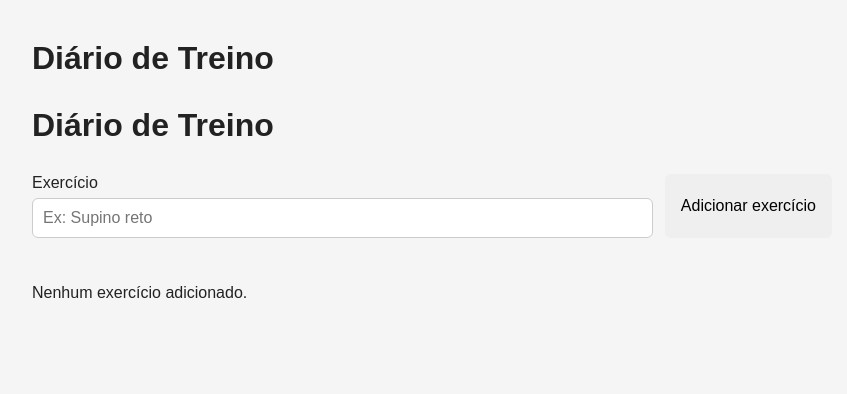
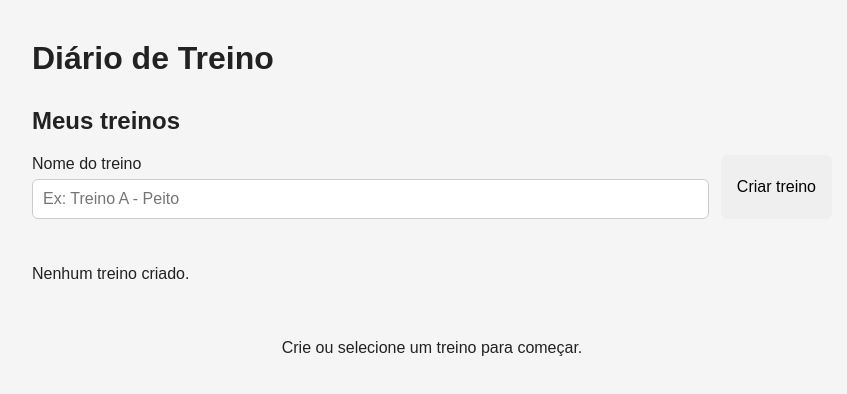
Before and after one commit to NicolasAlmeida890/Ares, a React (Vite) app in the folder diario-de-treino/: page / in a window 1280 px wide. Shown: the top 394 px of the page, without its empty margins (208-1055 px from the left). Built offline with nearby package versions, Linux system fonts and the light colour scheme.

Commit message:
feat: adicionando estrutura de treinos

```diff
--- a/diario-de-treino/src/App.css
+++ b/diario-de-treino/src/App.css
@@ -101,3 +101,34 @@ button:hover {
 .cabecalho-principal h1 {
   margin: 0;
 }
+
+.secao-treinos {
+  margin-bottom: 40px;
+}
+
+.lista-treinos {
+  display: flex;
+  flex-wrap: wrap;
+  gap: 10px;
+}
+
+.treino-item {
+  display: flex;
+  gap: 5px;
+  padding: 6px;
+  border: 1px solid #ddd;
+  border-radius: 8px;
+}
+
+.treino-ativo {
+  border: 2px solid #222;
+}
+
+.treino-selecionado {
+  margin-top: 30px;
+}
+
+.mensagem-selecao {
+  text-align: center;
+  margin-top: 40px;
+}
--- a/diario-de-treino/src/App.tsx
+++ b/diario-de-treino/src/App.tsx
@@ -1,4 +1,4 @@
-import { useEffect,useState } from 'react'
+import { useEffect, useState } from 'react'
 import './App.css'
 
 import ExercicioCard from './components/ExercicioCard'
@@ -6,39 +6,68 @@ import ExercicioCard from './components/ExercicioCard'
 import type {
   Exercicio,
   Serie,
+  Treino,
 } from './types/treino'
 
 function App() {
-  function limparTreino() {
-    setExercicios([])
+  const [nomeTreino, setNomeTreino] = useState('')
+  const [nomeExercicio, setNomeExercicio] = useState('')
+
+  const [treinos, setTreinos] = useState<Treino[]>(() => {
+    const treinosSalvos = localStorage.getItem('treinos')
+
+    if (treinosSalvos) {
+      return JSON.parse(treinosSalvos)
     }
 
-  const [nomeExercicio, setNomeExercicio] =
-    useState('')
+    return []
+  })
 
-  const [exercicios, setExercicios] = useState<Exercicio[]>(() => {
-    const dadosSalvos = localStorage.getItem('exercicios')
-
-    if (!dadosSalvos) {
-      return []
-    }
-
-    return JSON.parse(dadosSalvos)
-  })
+  const [treinoAtivoId, setTreinoAtivoId] =
+    useState<number | null>(null)
 
   useEffect(() => {
     localStorage.setItem(
-      'exercicios',
-      JSON.stringify(exercicios)
+      'treinos',
+      JSON.stringify(treinos)
     )
-  }, [exercicios])
+  }, [treinos])
+
+  const treinoAtivo = treinos.find(
+    (treino) => treino.id === treinoAtivoId
+  )
+
+  function criarTreino(
+    event: React.FormEvent<HTMLFormElement>
+  ) {
+    event.preventDefault()
+
+    if (!nomeTreino.trim()) {
+      return
+    }
+
+    const novoTreino: Treino = {
+      id: Date.now(),
+      nome: nomeTreino,
+      data: new Date().toISOString(),
+      exercicios: [],
+    }
+
+    setTreinos((treinosAtuais) => [
+      ...treinosAtuais,
+      novoTreino,
+    ])
+
+    setTreinoAtivoId(novoTreino.id)
+    setNomeTreino('')
+  }
 
   function adicionarExercicio(
     event: React.FormEvent<HTMLFormElement>
   ) {
     event.preventDefault()
 
-    if (!nomeExercicio.trim()) {
+    if (!nomeExercicio.trim() || !treinoAtivoId) {
       return
     }
 
@@ -48,10 +77,21 @@ function App() {
       series: [],
     }
 
-    setExercicios([
-      ...exercicios,
+    setTreinos((treinosAtuais) =>
+      treinosAtuais.map((treino) => {
+        if (treino.id !== treinoAtivoId) {
+          return treino
+        }
+
+        return {
+          ...treino,
+          exercicios: [
+            ...treino.exercicios,
             novoExercicio,
-    ])
+          ],
+        }
+      })
+    )
 
     setNomeExercicio('')
   }
@@ -60,9 +100,21 @@ function App() {
     exercicioId: number,
     novaSerie: Serie
   ) {
-    setExercicios((exerciciosAtuais) =>
-      exerciciosAtuais.map((exercicio) => {
-        if (exercicio.id === exercicioId) {
+    setTreinos((treinosAtuais) =>
+      treinosAtuais.map((treino) => {
+        if (treino.id !== treinoAtivoId) {
+          return treino
+        }
+
+        return {
+          ...treino,
+
+          exercicios: treino.exercicios.map(
+            (exercicio) => {
+              if (exercicio.id !== exercicioId) {
+                return exercicio
+              }
+
               return {
                 ...exercicio,
                 series: [
@@ -71,8 +123,8 @@ function App() {
                 ],
               }
             }
-
-        return exercicio
+          ),
+        }
       })
     )
   }
@@ -83,8 +135,17 @@ function App() {
     repeticoes: number,
     carga: number
   ) {
-    setExercicios((exerciciosAtuais) =>
-      exerciciosAtuais.map((exercicio) => {
+    setTreinos((treinosAtuais) =>
+      treinosAtuais.map((treino) => {
+        if (treino.id !== treinoAtivoId) {
+          return treino
+        }
+
+        return {
+          ...treino,
+
+          exercicios: treino.exercicios.map(
+            (exercicio) => {
               if (exercicio.id !== exercicioId) {
                 return exercicio
               }
@@ -92,7 +153,8 @@ function App() {
               return {
                 ...exercicio,
 
-          series: exercicio.series.map((serie) => {
+                series: exercicio.series.map(
+                  (serie) => {
                     if (serie.id !== serieId) {
                       return serie
                     }
@@ -102,7 +164,11 @@ function App() {
                       repeticoes,
                       carga,
                     }
-          }),
+                  }
+                ),
+              }
+            }
+          ),
         }
       })
     )
@@ -112,49 +178,138 @@ function App() {
     exercicioId: number,
     serieId: number
   ) {
-    setExercicios((exerciciosAtuais) =>
-      exerciciosAtuais.map((exercicio) => {
+    setTreinos((treinosAtuais) =>
+      treinosAtuais.map((treino) => {
+        if (treino.id !== treinoAtivoId) {
+          return treino
+        }
+
+        return {
+          ...treino,
+
+          exercicios: treino.exercicios.map(
+            (exercicio) => {
               if (exercicio.id !== exercicioId) {
                 return exercicio
               }
 
               return {
                 ...exercicio,
-
                 series: exercicio.series.filter(
                   (serie) => serie.id !== serieId
+                ),
+              }
+            }
           ),
         }
       })
     )
   }
 
-  function excluirExercicio(
-    exercicioId: number
-  ) {
-    setExercicios((exerciciosAtuais) =>
-      exerciciosAtuais.filter(
+  function excluirExercicio(exercicioId: number) {
+    setTreinos((treinosAtuais) =>
+      treinosAtuais.map((treino) => {
+        if (treino.id !== treinoAtivoId) {
+          return treino
+        }
+
+        return {
+          ...treino,
+          exercicios: treino.exercicios.filter(
             (exercicio) =>
               exercicio.id !== exercicioId
+          ),
+        }
+      })
+    )
+  }
+
+  function excluirTreino(treinoId: number) {
+    setTreinos((treinosAtuais) =>
+      treinosAtuais.filter(
+        (treino) => treino.id !== treinoId
       )
     )
+
+    if (treinoAtivoId === treinoId) {
+      setTreinoAtivoId(null)
+    }
   }
 
   return (
     <main className="container">
       <h1>Diário de Treino</h1>
-      <div className="cabecalho-principal">
-        <h1>Diário de Treino</h1>
 
-        {exercicios.length > 0 && (
+      <section className="secao-treinos">
+        <h2>Meus treinos</h2>
+
+        <form
+          onSubmit={criarTreino}
+          className="formulario"
+        >
+          <label>
+            Nome do treino
+
+            <input
+              type="text"
+              placeholder="Ex: Treino A - Peito"
+              value={nomeTreino}
+              onChange={(event) =>
+                setNomeTreino(event.target.value)
+              }
+            />
+          </label>
+
+          <button type="submit">
+            Criar treino
+          </button>
+        </form>
+
+        <div className="lista-treinos">
+          {treinos.length === 0 && (
+            <p>Nenhum treino criado.</p>
+          )}
+
+          {treinos.map((treino) => (
+            <div
+              key={treino.id}
+              className={`treino-item ${
+                treino.id === treinoAtivoId
+                  ? 'treino-ativo'
+                  : ''
+              }`}
+            >
               <button
                 type="button"
-            onClick={limparTreino}
+                onClick={() =>
+                  setTreinoAtivoId(treino.id)
+                }
               >
-            Limpar treino
+                {treino.nome}
               </button>
-        )}
+
+              <button
+                type="button"
+                onClick={() =>
+                  excluirTreino(treino.id)
+                }
+              >
+                Excluir
+              </button>
             </div>
+          ))}
+        </div>
+      </section>
+
+      {treinoAtivo ? (
+        <section className="treino-selecionado">
+          <h2>{treinoAtivo.nome}</h2>
+
+          <p>
+            {new Date(
+              treinoAtivo.data
+            ).toLocaleDateString('pt-BR')}
+          </p>
 
           <form
             onSubmit={adicionarExercicio}
@@ -180,24 +335,37 @@ function App() {
             </button>
           </form>
 
-      <section className="lista-exercicios">
-        {exercicios.length === 0 && (
-          <p>Nenhum exercício adicionado.</p>
+          <div className="lista-exercicios">
+            {treinoAtivo.exercicios.length === 0 && (
+              <p>
+                Nenhum exercício adicionado
+                neste treino.
+              </p>
             )}
 
-        {exercicios.map((exercicio) => (
+            {treinoAtivo.exercicios.map(
+              (exercicio) => (
                 <ExercicioCard
                   key={exercicio.id}
                   exercicio={exercicio}
-            onAdicionarSerie={adicionarSerie}
+                  onAdicionarSerie={
+                    adicionarSerie
+                  }
                   onEditarSerie={editarSerie}
                   onExcluirSerie={excluirSerie}
                   onExcluirExercicio={
                     excluirExercicio
                   }
                 />
-        ))}
+              )
+            )}
+          </div>
         </section>
+      ) : (
+        <p className="mensagem-selecao">
+          Crie ou selecione um treino para começar.
+        </p>
+      )}
     </main>
   )
 }
```
Also changed, not shown: diario-de-treino/src/types/treino.ts (+7 -0 lines). Lines whose indentation alone changed are shown as unchanged.
